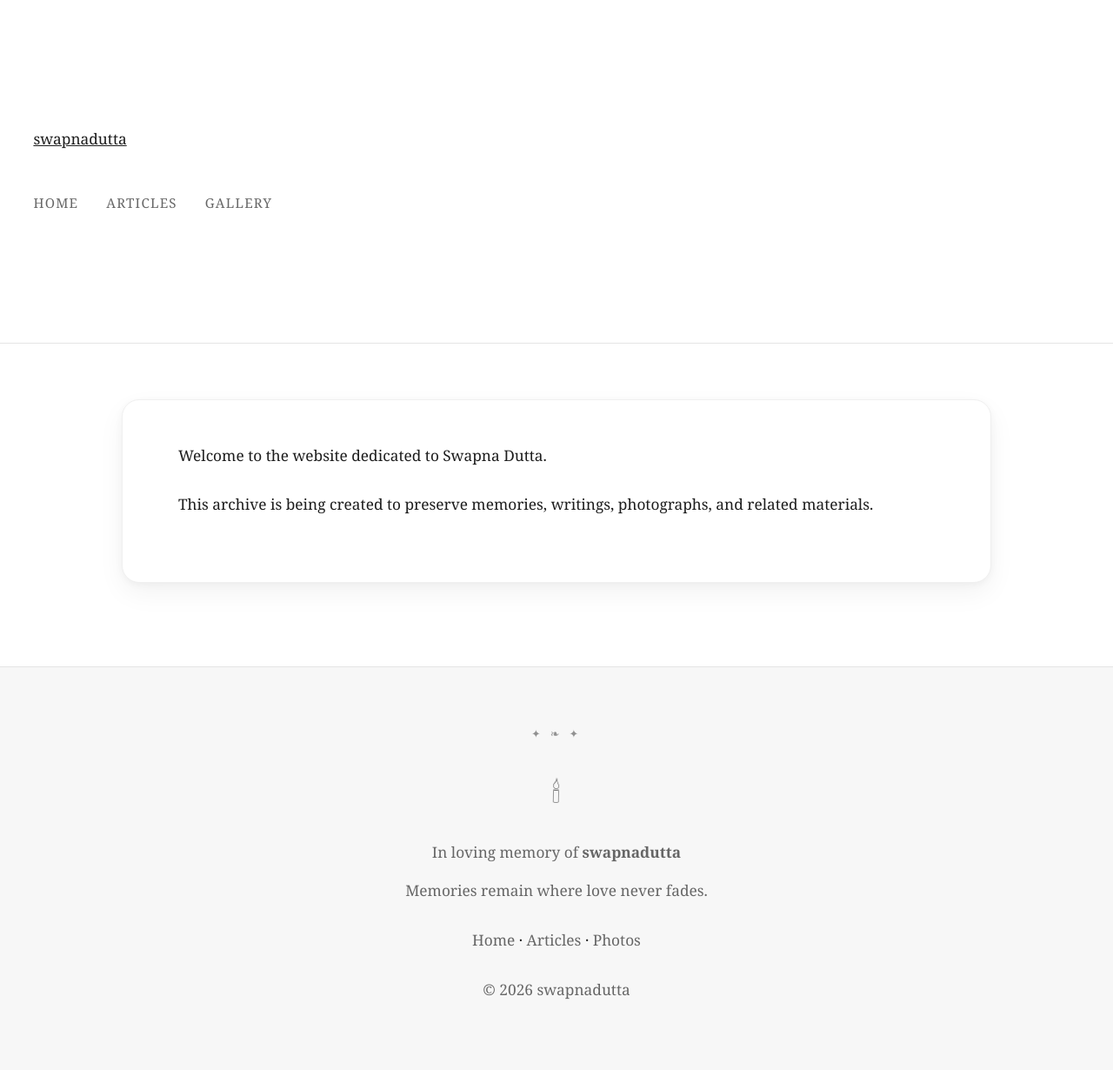
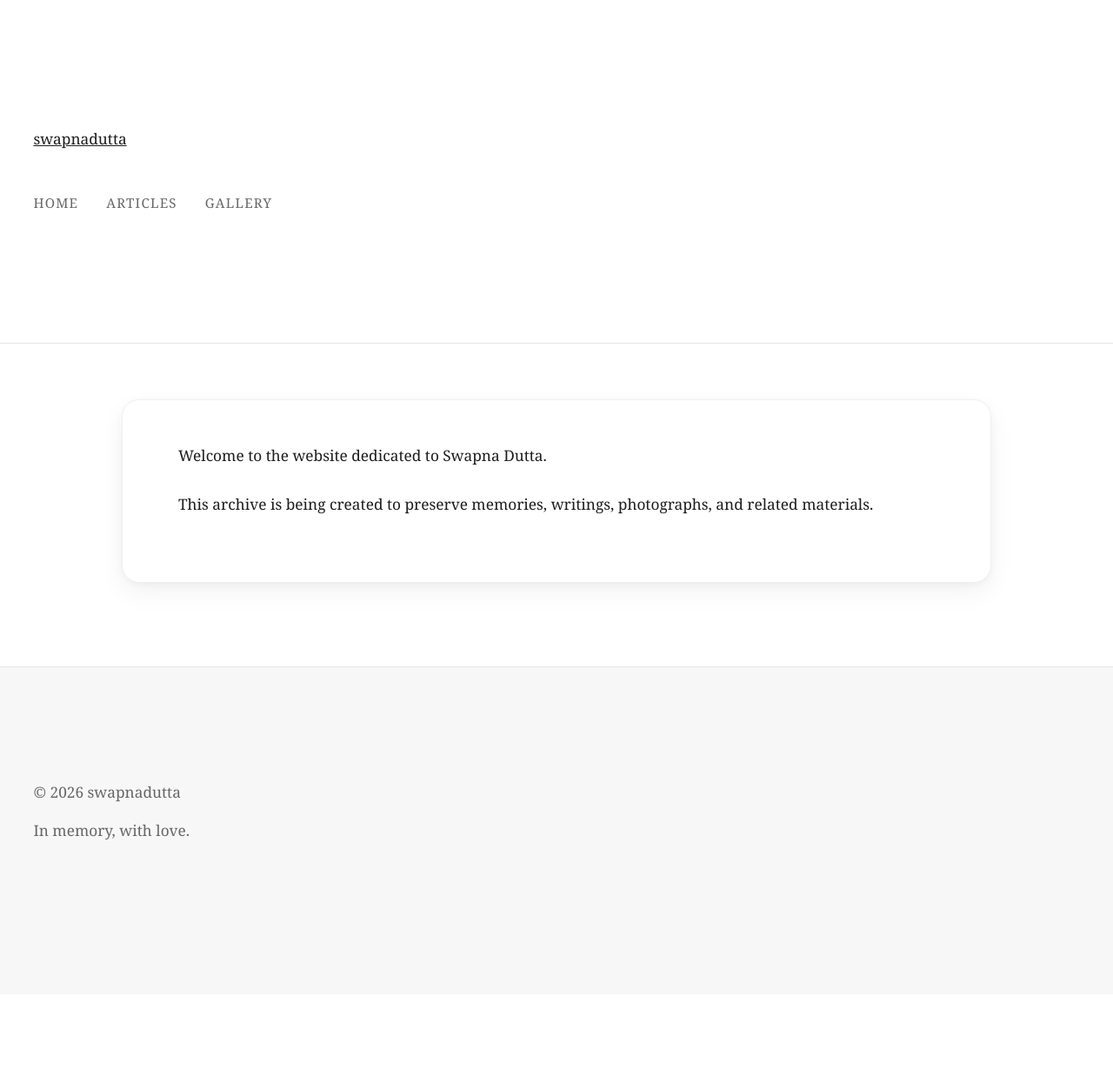
Before and after one commit to titodutta/swapnadutta, a Jekyll site: the page built from index.md, in a window 1280 px wide. Shown: the whole page at 87% size. Built offline with Jekyll 4.4.1, drawn with Linux system fonts in a browser that asks for light colours; after the commit the page ends 1143 px from its top, so only the background shows below that.

Commit message:
Update footer.html

```diff
--- a/_includes/footer.html
+++ b/_includes/footer.html
@@ -1,49 +1,16 @@
-<!-- footer.html -->
+<!-- _includes/footer.html -->
+<footer class="site-footer">
 
-<footer class="site-footer" role="contentinfo">
-  <div class="site-footer-inner">
-
-    <div class="site-footer-ornament" aria-hidden="true">
-      ✦ ❧ ✦
-    </div>
-
-    <span class="candle-icon" aria-hidden="true">
-      🕯
-    </span>
+  <div class="container footer-inner">
 
     <p>
-      In loving memory of
-      <strong>{{ site.title | default: 'Swapna Dutta' }}</strong>
+      © {{ "now" | date: "%Y" }} {{ site.title }}
     </p>
 
-    <p>
-      Memories remain where love never fades.
-    </p>
-
-    <nav aria-label="Footer navigation">
-
-      <a href="{{ '/' | relative_url }}">
-        Home
-      </a>
-
-      ·
-
-      <a href="{{ '/articles/' | relative_url }}">
-        Articles
-      </a>
-
-      ·
-
-      <a href="{{ '/photos/' | relative_url }}">
-        Photos
-      </a>
-
-    </nav>
-
-    <p style="margin-top: 1.5rem;">
-      © {{ 'now' | date: '%Y' }}
-      {{ site.title | default: 'Swapna Dutta' }}
+    <p class="footer-note">
+      In memory, with love.
     </p>
 
   </div>
+
 </footer>
```
